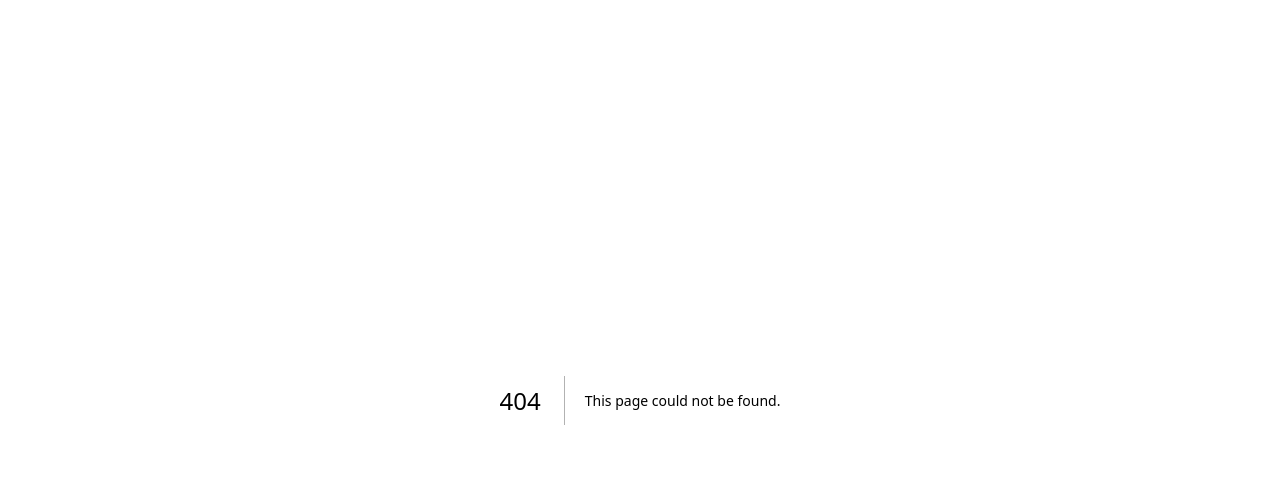
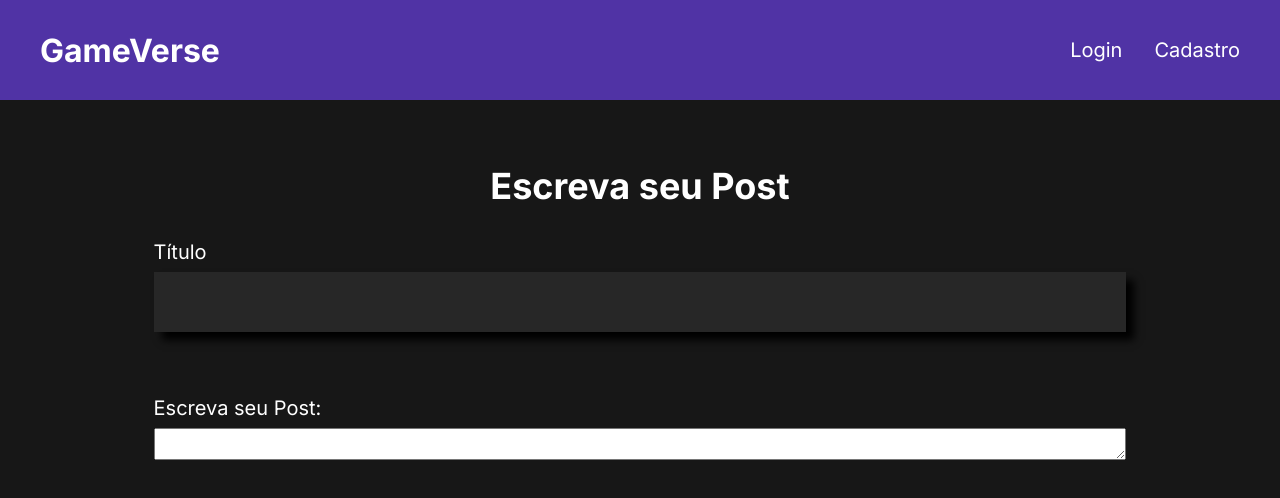
Before and after one commit to victorgarciadss/gameverse, a Next.js app: page /dashboard/create-post in a window 1280 px wide. Before the commit this address had no page. Shown: the top 498 px of the page. Built offline with nearby package versions, Linux system fonts and the light colour scheme; no server answers.

Commit message:
Feat: start create post page

```diff
--- /dev/null
+++ b/src/app/dashboard/create-post/createPost.module.css
@@ -0,0 +1,50 @@
+.mainContainer {
+    display: flex;
+    flex-direction: column;
+    padding: 2rem;
+    min-height: calc(100vh - 100px);
+}
+
+.title {
+    color: var(--foreground);
+    text-align: center;
+    margin: 2rem 0;
+    font-size: 2.25rem;
+}
+
+.formContainer {
+    display: flex;
+    flex-direction: column;
+    align-items: center;
+    gap: 4rem;
+}
+
+.formGroup {
+    display: flex;
+    flex-direction: column;
+    align-items: center;
+    width: 80%;
+    color: var(--foreground);
+    gap: 0.5rem;
+}
+
+.formContainer label {
+    align-self: flex-start;
+    font-size: 1.25rem;
+}
+
+.inputTitle {
+    width: 100%;
+    height: 60px;
+    padding: 0 1rem;
+    font-size: 1.125rem;
+    outline: none;
+    border: none;
+    background-color: #272727;
+    color: var(--foreground);
+    box-shadow: 8px 8px 8px #000;
+}
+
+.inputContent {
+    width: 100%;
+}
--- /dev/null
+++ b/src/app/dashboard/create-post/page.tsx
@@ -0,0 +1,27 @@
+import { Header } from "@/components/header";
+import styles from "./createPost.module.css";
+
+export default function CreatePost() {
+    return (
+        <>
+            <Header />
+
+            <main className={styles.mainContainer}>
+                <h1 className={styles.title}>Escreva seu Post</h1>
+
+                <form action="" className={styles.formContainer}>
+                    <div className={styles.formGroup}>
+                        <label htmlFor="title">Título</label>
+                        <input className={styles.inputTitle} type="text" name="title" required />
+                    </div>
+
+                    <div className={styles.formGroup}>
+                        <label htmlFor="content">Escreva seu Post:</label>
+                        <textarea className={styles.inputContent} name="content" ></textarea>
+                    </div>
+                </form>
+            </main>
+        </>
+
+    )
+}
--- a/src/app/dashboard/page.tsx
+++ b/src/app/dashboard/page.tsx
@@ -1,5 +1,6 @@
 import { Header } from "@/components/header";
 import styles from "./dashboard.module.css";
+import Link from "next/link";
 
 
 export default function Dashboard() {
@@ -17,6 +18,11 @@ export default function Dashboard() {
                             <li>
                                 <button className={styles.dashboardGroupButton}>Usuários</button>
                             </li>
+                            <li>
+                                <Link href={"/dashboard/create-post"}>
+                                    <button className={styles.createPostButton}>Criar Post</button>
+                                </Link>
+                            </li>
                         </ul>
                     </nav>
                 </aside>
```
Also changed, not shown: src/app/dashboard/dashboard.module.css (+20 -0 lines), src/middleware.ts (+16 -1 lines).
